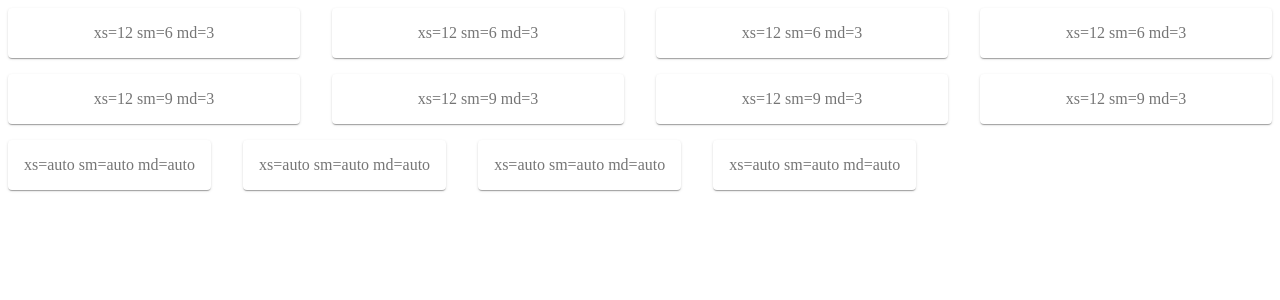
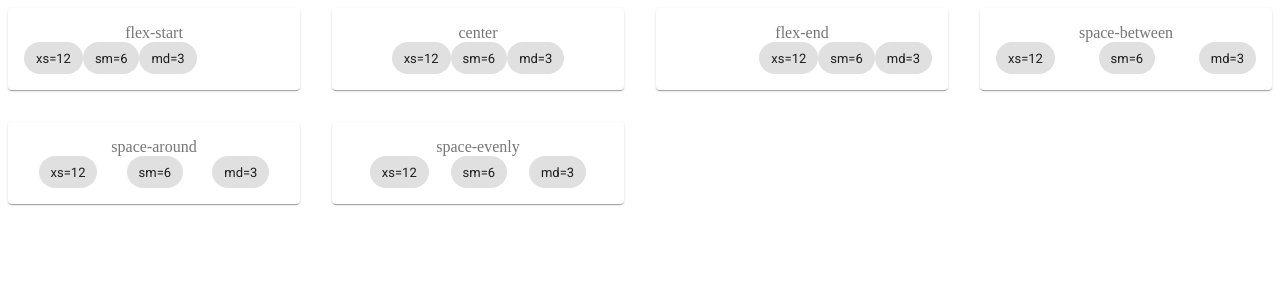
Before and after one commit to stepGT/this_react_materialUI, a React (Create React App) app: page / in a window 1280 px wide. Shown: the top 300 px of the page. Built offline with nearby package versions, Linux system fonts and the light colour scheme.

Commit message:
Grid FillingSpace

```diff
--- a/src/App.js
+++ b/src/App.js
@@ -1,7 +1,7 @@
-import UnderstandingBreakpoints from "./Grid/UnderstandingBreakpoints";
+import FillingSpace from "./Grid/FillingSpace";
 
 function App() {
-  return <UnderstandingBreakpoints />;
+  return <FillingSpace />;
 }
 
 export default App;
--- /dev/null
+++ b/src/Grid/FillingSpace.js
@@ -0,0 +1,120 @@
+import React from "react";
+import { withStyles } from "@material-ui/core/styles";
+import Paper from "@material-ui/core/Paper";
+import Grid from "@material-ui/core/Grid";
+import Chip from "@material-ui/core/Chip";
+
+const styles = (theme) => ({
+  root: {
+    flexGrow: 1,
+  },
+  paper: {
+    padding: theme.spacing(2),
+    textAlign: "center",
+    color: theme.palette.text.secondary,
+  },
+});
+
+const FillingSpace = withStyles(styles)(({ classes }) => (
+  <div className={classes.root}>
+    <Grid container spacing={4}>
+      <Grid item xs={12} sm={6} md={3}>
+        <Paper className={classes.paper}>
+          flex-start
+          <Grid container justify="flex-start">
+            <Grid item>
+              <Chip label="xs=12" />
+            </Grid>
+            <Grid item>
+              <Chip label="sm=6" />
+            </Grid>
+            <Grid item>
+              <Chip label="md=3" />
+            </Grid>
+          </Grid>
+        </Paper>
+      </Grid>
+      <Grid item xs={12} sm={6} md={3}>
+        <Paper className={classes.paper}>
+          center
+          <Grid container justify="center">
+            <Grid item>
+              <Chip label="xs=12" />
+            </Grid>
+            <Grid item>
+              <Chip label="sm=6" />
+            </Grid>
+            <Grid item>
+              <Chip label="md=3" />
+            </Grid>
+          </Grid>
+        </Paper>
+      </Grid>
+      <Grid item xs={12} sm={6} md={3}>
+        <Paper className={classes.paper}>
+          flex-end
+          <Grid container justify="flex-end">
+            <Grid item>
+              <Chip label="xs=12" />
+            </Grid>
+            <Grid item>
+              <Chip label="sm=6" />
+            </Grid>
+            <Grid item>
+              <Chip label="md=3" />
+            </Grid>
+          </Grid>
+        </Paper>
+      </Grid>
+      <Grid item xs={12} sm={6} md={3}>
+        <Paper className={classes.paper}>
+          space-between
+          <Grid container justify="space-between">
+            <Grid item>
+              <Chip label="xs=12" />
+            </Grid>
+            <Grid item>
+              <Chip label="sm=6" />
+            </Grid>
+            <Grid item>
+              <Chip label="md=3" />
+            </Grid>
+          </Grid>
+        </Paper>
+      </Grid>
+      <Grid item xs={12} sm={6} md={3}>
+        <Paper className={classes.paper}>
+          space-around
+          <Grid container justify="space-around">
+            <Grid item>
+              <Chip label="xs=12" />
+            </Grid>
+            <Grid item>
+              <Chip label="sm=6" />
+            </Grid>
+            <Grid item>
+              <Chip label="md=3" />
+            </Grid>
+          </Grid>
+        </Paper>
+      </Grid>
+      <Grid item xs={12} sm={6} md={3}>
+        <Paper className={classes.paper}>
+          space-evenly
+          <Grid container justify="space-evenly">
+            <Grid item>
+              <Chip label="xs=12" />
+            </Grid>
+            <Grid item>
+              <Chip label="sm=6" />
+            </Grid>
+            <Grid item>
+              <Chip label="md=3" />
+            </Grid>
+          </Grid>
+        </Paper>
+      </Grid>
+    </Grid>
+  </div>
+));
+export default FillingSpace;
```
